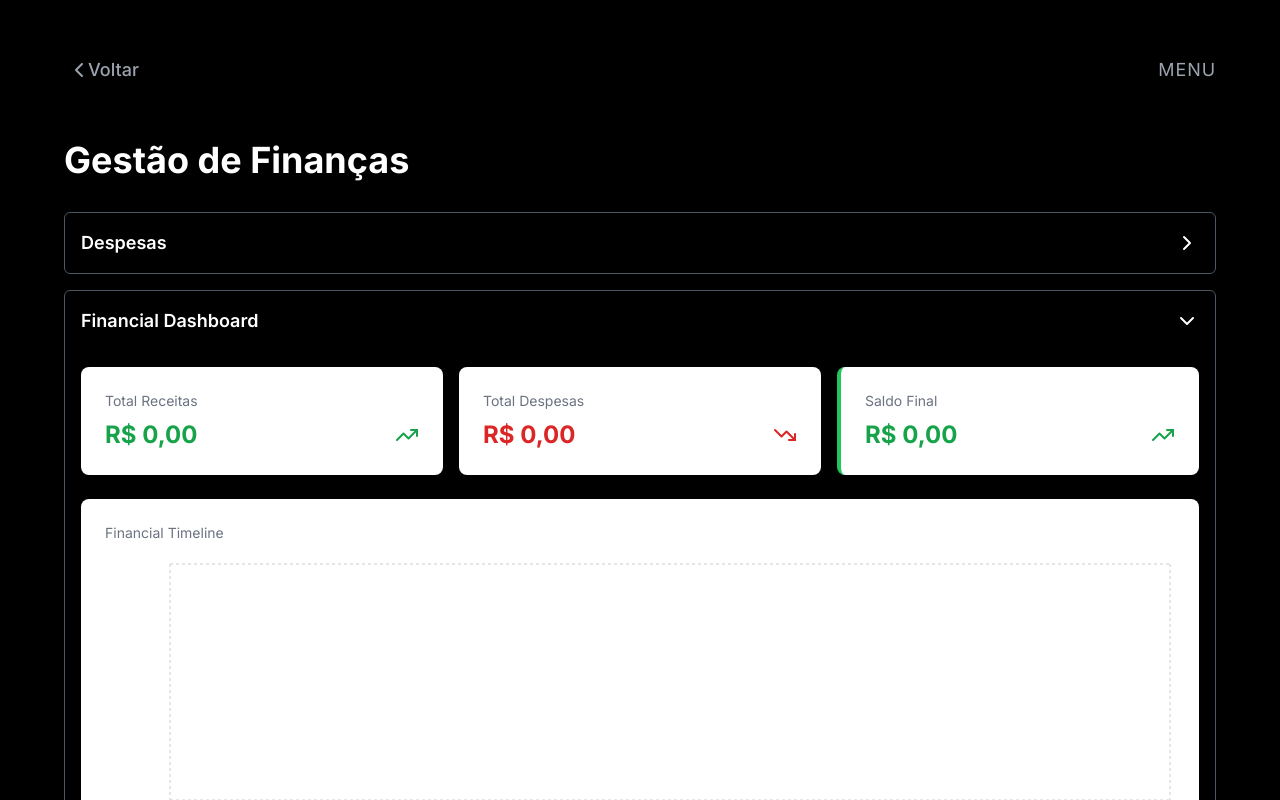
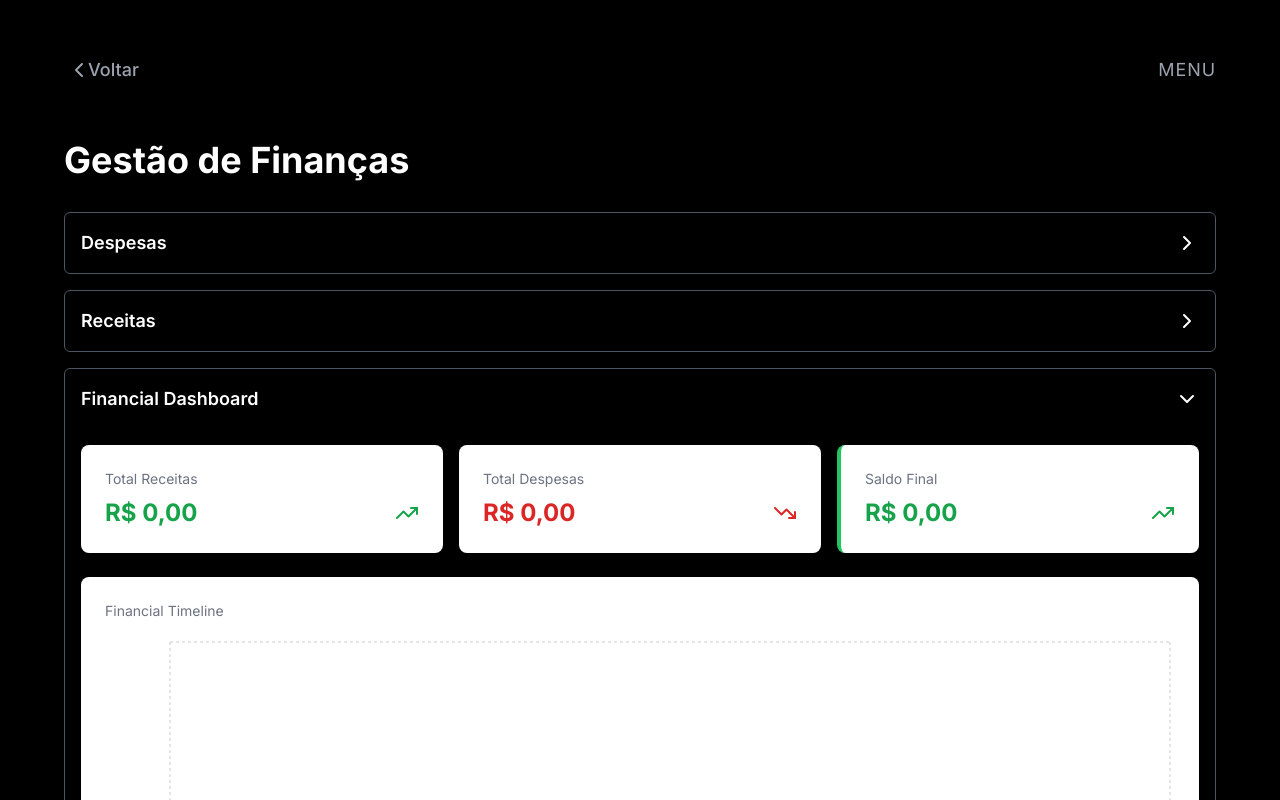
Before and after one commit to andreflara/mysite, a Next.js app: page /finance in a window 1280 px wide. Shown: the top 800 px of the page. Built offline with nearby package versions, Linux system fonts and the light colour scheme.

Commit message:
Corrigindo o dashboard

```diff
--- a/src/app/finance/dashboard.tsx
+++ b/src/app/finance/dashboard.tsx
@@ -30,7 +30,7 @@ interface Receita {
   id: string;
   descricao: string;
   valor: number;
-  dataDataReceita: string;
+  dataEntrada: string;
 }
 
 // Utility Functions
@@ -41,7 +41,11 @@ const formatCurrency = (value: number) =>
   }).format(value);
 
 // Função para calcular total segura
-const calculateTotal = (items: any[] | undefined) =>
+type Item = {
+  valor: number;
+};
+
+const calculateTotal = (items: Item[] | undefined) =>
   items?.reduce((total, item) => total + item.valor, 0) || 0;
 
 const Dashboard: React.FC<{
@@ -50,28 +54,18 @@ const Dashboard: React.FC<{
 }> = ({ despesas = [], receitas = [] }) => {
   const [showDashboard, setShowDashboard] = useState(true);
 
-  // Verificação de atualizações de despesas e receitas
-  console.log("Despesas:", despesas);
-  console.log("Receitas:", receitas);
-
   // Memoized Calculations com tratamento seguro
   const totalDespesas = useMemo(() => {
-    console.log("Calculando total de despesas...");
     return calculateTotal(despesas);
   }, [despesas]);
 
   const totalReceitas = useMemo(() => {
-    console.log("Calculando total de receitas...");
     return calculateTotal(receitas);
   }, [receitas]);
 
-  // Verificação de cálculos totais
-  console.log("Total de Despesas:", totalDespesas);
-  console.log("Total de Receitas:", totalReceitas);
 
   // Prepare data for chart
   const chartData = useMemo(() => {
-    console.log("Gerando dados para o gráfico...");
     if (!despesas.length && !receitas.length) return [];
 
     const combinedData = [
@@ -84,7 +78,7 @@ const Dashboard: React.FC<{
       ...receitas.map((item) => ({
         name: item.descricao,
         valor: item.valor,
-        data: item.dataDataReceita,
+        data: item.dataEntrada,
         type: "Receita",
       })),
     ];
@@ -110,15 +104,15 @@ const Dashboard: React.FC<{
 
   return (
     <div className="border border-gray-600 rounded-md">
-      <div
-        className="hover:bg-gray-700 text-white p-4 cursor-pointer flex justify-between items-center"
+      <button
+        className="w-full h-full hover:bg-gray-700 text-white p-4 cursor-pointer flex justify-between items-center"
         onClick={() => setShowDashboard(!showDashboard)}
-        role="button"
+        type="button"
         aria-controls="dashboard-section"
       >
         <h2 className="text-lg font-semibold">Financial Dashboard</h2>
         {showDashboard ? <ChevronDown size={24} /> : <ChevronRight size={24} />}
-      </div>
+      </button>
 
       {showDashboard && (
         <div id="dashboard-section" className="p-4">
--- a/src/app/finance/page.tsx
+++ b/src/app/finance/page.tsx
@@ -3,27 +3,61 @@
 import type React from "react";
 import Despesas from "./despesas";
 import Navegacao from "@/components/nav-section";
-import Receitas from "./receita";
+import Receitas from "./receitas";
 import Dashboard from "./dashboard";
 import { useState } from "react";
 
+// Align types with the component implementations
+interface Despesa {
+  id: string;
+  descricao: string;
+  valor: number;
+  status: "Pago" | "Pendente" | "Atrasado";
+  dataVencimento: string;  // Changed from 'data' to match Despesas component
+}
+
+interface Receita {
+  id: string;
+  descricao: string;
+  valor: number;
+  dataEntrada: string;  // Changed from 'data' to match Receitas component
+}
+
 const Layout: React.FC = () => {
   const [despesas, setDespesas] = useState<Despesa[]>([]);
+  const [receitas, setReceitas] = useState<Receita[]>([]);
 
-  const handleDespesasUpdate = (newDespesas: Despesa[], totalDespesas: number) => {
+  // Remove unused totalDespesas parameter and fix types
+  const handleDespesasUpdate = (newDespesas: Despesa[]) => {
     setDespesas(newDespesas);
   };
+
+  // Remove unused totalDespesas parameter and fix types
+  const handleReceitasUpdate = (newReceitas: Receita[]) => {
+    setReceitas(newReceitas);
+  };
+
   return (
-    <div className=" bg-black p-6 md:p-12 min-h-screen ">
-      <div className="max-w-6xl mx-auto ">
+    <div className="bg-black p-6 md:p-12 min-h-screen">
+      <div className="max-w-6xl mx-auto">
         <Navegacao />
-        <h1 className="text-4xl font-bold mb-8  text-white">
+        <h1 className="text-4xl font-bold mb-8 text-white">
           Gestão de Finanças
         </h1>
 
         <div className="items-center grid gap-4">
-        <Despesas initialDespesas={despesas} onDespesasUpdate={handleDespesasUpdate} />
-        <Dashboard despesas={despesas} />
+          <Despesas
+            initialDespesas={despesas}
+            onDespesasUpdate={handleDespesasUpdate}
+          />
+          <Receitas
+            initialReceitas={receitas}
+            onReceitasUpdate={handleReceitasUpdate}
+          />
+          <Dashboard
+            despesas={despesas}
+            receitas={receitas}
+          />
         </div>
       </div>
     </div>
--- a/src/app/finance/receita.tsx
+++ b/src/app/finance/receitas.tsx
@@ -15,14 +15,14 @@ interface Receita {
   id: string;
   descricao: string;
   valor: number;
-  dataDataReceita: string;
+  dataEntrada: string;
 }
 
 // Constants
 const INITIAL_DESPESA: Omit<Receita, "id"> = {
   descricao: "",
   valor: 0,
-  dataDataReceita: new Date().toISOString().split("T")[0],
+  dataEntrada: new Date().toISOString().split("T")[0],
 };
 
 // Utility Functions
@@ -44,7 +44,10 @@ const Alert: React.FC<{ message: string }> = React.memo(({ message }) => (
 ));
 
 // Main Component
-const Receitas: React.FC = () => {
+const Receitas: React.FC<{
+  initialReceitas?: Receita[];
+  onReceitasUpdate?: (despesas: Receita[]) => void;
+}> = ({ initialReceitas = [], onReceitasUpdate }) => {
   // State Management
   const [receitas, setReceitas] = useState<Receita[]>([]);
   const [novaReceita, setNovaReceita] = useState<Receita>({
@@ -65,7 +68,7 @@ const Receitas: React.FC = () => {
       setErro("O valor deve ser maior que zero");
       return false;
     }
-    if (!receita.dataDataReceita) {
+    if (!receita.dataEntrada) {
       setErro("A data da receita é obrigatória");
       return false;
     }
@@ -77,16 +80,23 @@ const Receitas: React.FC = () => {
     setErro("");
     if (!validarReceita(novaReceita)) return;
 
-    setReceitas((prev) => [...prev, novaReceita]);
+    const newReceitas = [...receitas, novaReceita];
+    setReceitas(newReceitas);
+    onReceitasUpdate?.(newReceitas);
     setNovaReceita({
       ...INITIAL_DESPESA,
       id: crypto.randomUUID(),
     });
-  }, [novaReceita, validarReceita]);
+  }, [novaReceita, validarReceita, onReceitasUpdate, receitas]);
 
-  const removerReceita = useCallback((id: string) => {
-    setReceitas((prev) => prev.filter((receita) => receita.id !== id));
-  }, []);
+  const removerReceita = useCallback(
+    (id: string) => {
+      const newReceitas = receitas.filter((receita) => receita.id !== id);
+      setReceitas(newReceitas);
+      onReceitasUpdate?.(newReceitas); // Atualiza o total de despesas no componente pai
+    },
+    [onReceitasUpdate, receitas]
+  );
 
   const editarReceita = useCallback(
     (id: string) => {
@@ -102,15 +112,19 @@ const Receitas: React.FC = () => {
   const salvarEdicao = useCallback(() => {
     if (!validarReceita(novaReceita)) return;
 
-    setReceitas((prev) =>
-      prev.map((receita) => (receita.id === modoEdicao ? novaReceita : receita))
+    const newReceitas = receitas.map((receita) =>
+      receita.id === modoEdicao ? novaReceita : receita
     );
+
+    setReceitas(newReceitas);
+    onReceitasUpdate?.(newReceitas);
+
     setModoEdicao(null);
     setNovaReceita({
       ...INITIAL_DESPESA,
       id: crypto.randomUUID(),
     });
-  }, [modoEdicao, novaReceita, validarReceita]);
+  }, [modoEdicao, novaReceita, validarReceita, onReceitasUpdate, receitas]);
 
   // Memoized Calculations
   const calcularTotal = useMemo(
@@ -137,15 +151,17 @@ const Receitas: React.FC = () => {
         type="number"
         placeholder="Valor"
         value={novaReceita.valor}
-        onChange={e => setNovaReceita(prev => ({
+        onChange={(e) =>
+          setNovaReceita((prev) => ({
             ...prev,
             valor: Number(e.target.value),
-        }))}
+          }))
+        }
         className="w-full p-2 border rounded focus:ring-2 focus:border-hidden"
       />
       <input
         type="date"
-        value={novaReceita.dataDataReceita}
+        value={novaReceita.dataEntrada}
         onChange={(e) =>
           setNovaReceita((prev) => ({
             ...prev,
@@ -157,7 +173,7 @@ const Receitas: React.FC = () => {
       <button
         type="button"
         onClick={modoEdicao ? salvarEdicao : adicionarReceita}
-        className="w-full bg-gray-600 hover:bg-gray-700 text-white p-2 rounded flex items-center justify-center gap-2 transition-colors"
+        className="w-full h-full bg-gray-600 hover:bg-gray-700 text-white p-2 rounded flex items-center justify-center gap-2 transition-colors"
       >
         {modoEdicao ? (
           <>
@@ -183,7 +199,7 @@ const Receitas: React.FC = () => {
             {formatCurrency(receita.valor)}
           </td>
           <td className="px-6 py-4 whitespace-nowrap">
-            {formatDate(receita.dataDataReceita)}
+            {formatDate(receita.dataEntrada)}
           </td>
           <td className="px-6 py-4 whitespace-nowrap">
             <div className="flex gap-2">
@@ -214,15 +230,15 @@ const Receitas: React.FC = () => {
       className="border border-gray-600 rounded-md"
       aria-expanded={showReceitas}
     >
-      <div
-        className="hover:bg-gray-700 text-white p-4 cursor-pointer flex justify-between items-center"
+      <button
+        type="button"
+        className="hover:bg-gray-700 h-full w-full text-white p-4 cursor-pointer flex justify-between items-center"
         onClick={() => setShowReceitas(!showReceitas)}
-        role="button"
         aria-controls="receitas-section"
       >
         <h2 className="text-lg font-semibold">Receitas</h2>
         {showReceitas ? <ChevronDown size={24} /> : <ChevronRight size={24} />}
-      </div>
+      </button>
 
       {showReceitas && (
         <div id="receitas-section" className="p-4">
@@ -235,19 +251,16 @@ const Receitas: React.FC = () => {
               <table className="w-full">
                 <thead className="bg-white">
                   <tr>
-                    {[
-                      "Descrição",
-                      "Valor",
-                      "Data Receita",
-                      "Ações",
-                    ].map((header) => (
+                    {["Descrição", "Valor", "Data Receita", "Ações"].map(
+                      (header) => (
                         <th
                           key={header}
                           className="px-6 py-3 text-left text-xs font-medium text-gray-500 uppercase tracking-wider"
                         >
                           {header}
                         </th>
-                    ))}
+                      )
+                    )}
                   </tr>
                 </thead>
                 {renderTableRows()}
```
Also changed, not shown: src/app/finance/despesas.tsx (+22 -13 lines). Lines whose indentation alone changed are shown as unchanged.
